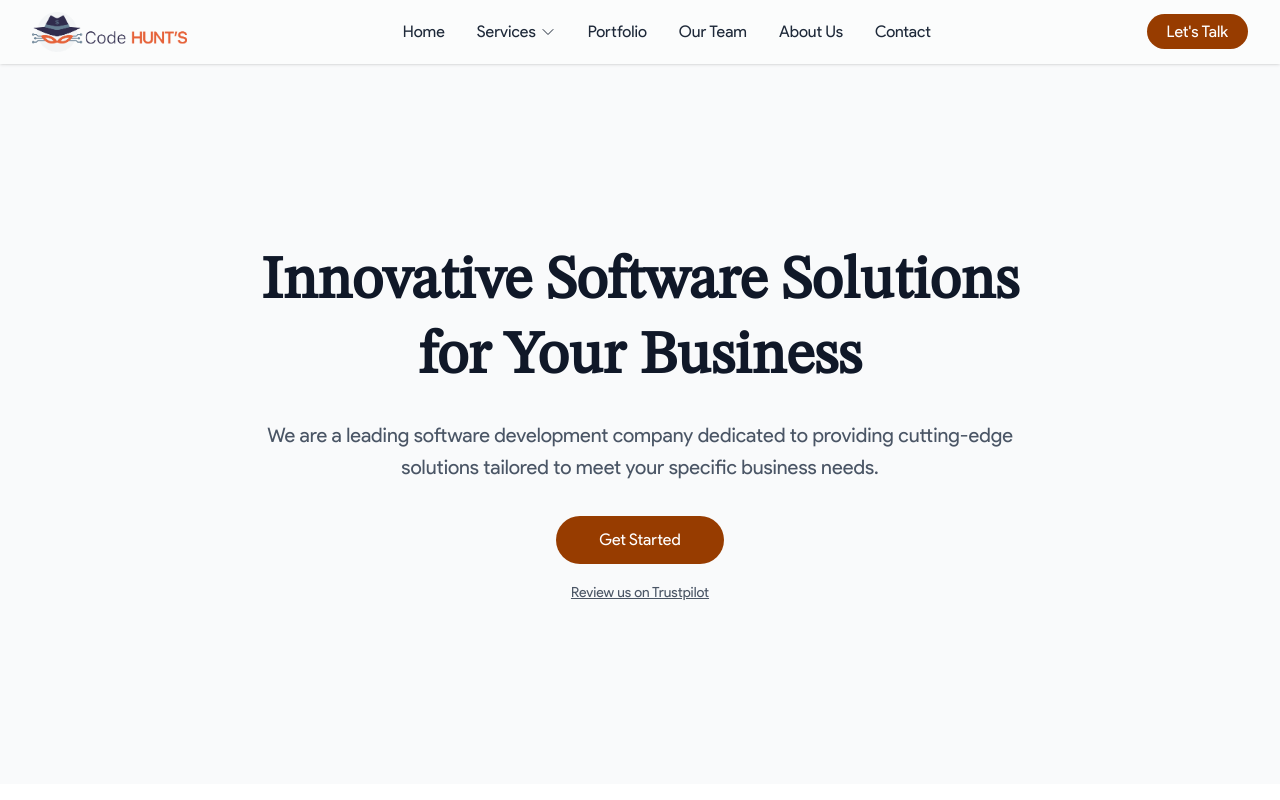
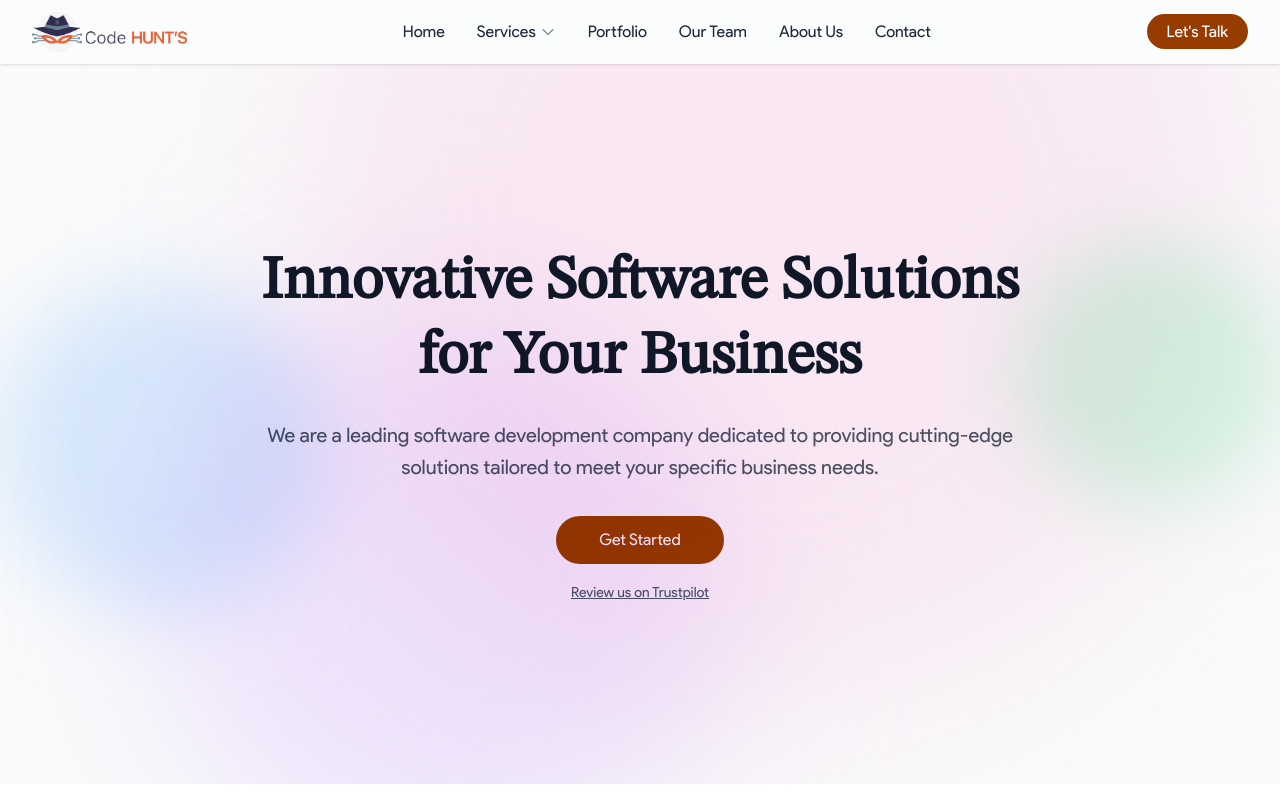
Before and after one commit to uxlabspk/codehunts, a React (Vite) app: page / in a window 1280 px wide. Shown: the top 800 px of the page. Built offline with nearby package versions, Linux system fonts and the light colour scheme.

Commit message:
Updating Hero Section

```diff
--- a/src/components/Buttons/FilledButton.jsx
+++ b/src/components/Buttons/FilledButton.jsx
@@ -3,7 +3,7 @@ import {Link} from "react-router-dom";
 
 export default function FilledButton({ text, to, style = "" }) {
     return (
-        <Link to={to} className={`bg-amber-800 text-white  rounded-full hover:bg-amber-900 transition ${style}`}>
+        <Link to={to} className={`${style} bg-amber-800 text-white  rounded-full hover:bg-amber-900 transition`}>
             {text}
         </Link>
     )
--- a/src/components/Hero.jsx
+++ b/src/components/Hero.jsx
@@ -1,10 +1,17 @@
 import FilledButton from "./Buttons/FilledButton.jsx";
-import OutlineButton from "./Buttons/OutlineButton.jsx";
 
 
 export default function Hero() {
     return (
-        <section id="home" className="bg-gray-50 sm:h-[90vh] h-[80vh] flex items-center justify-center">
+        <section id="home" className="relative bg-gray-50 sm:h-[90vh] h-[80vh] flex items-center justify-center overflow-hidden">
+            {/* Adding Background Animation */}
+            <div className="absolute top-1/4 right-0 w-64 h-64 bg-green-300 rounded-full mix-blend-multiply blur-2xl opacity-30 blob-animate z-0"></div>
+            <div className="absolute bottom-1/4 left-0 w-80 h-80 bg-blue-300 rounded-full mix-blend-multiply blur-2xl opacity-30 blob-animate z-0"></div>
+
+            <div className="absolute top-1/2 left-1/4 w-72 h-72 bg-purple-300 rounded-full mix-blend-multiply blur-2xl opacity-30 blob-animate" style={{ animationDuration: '10s' }}></div>
+            <div className="absolute bottom-1/2 right-1/4 w-96 h-96 bg-pink-300 rounded-full mix-blend-multiply blur-2xl opacity-20 blob-animate" style={{ animationDuration: '15s' }}></div>
+
+            {/* Content */}
             <div className="max-w-4xl mx-auto px-4 sm:px-6 lg:px-8 text-center">
                 <h1 className="text-4xl sm:text-5xl lg:text-6xl font-bold text-gray-900 mb-6 leading-tight">
                     Innovative Software Solutions for Your Business
@@ -23,15 +30,9 @@ export default function Hero() {
                         rel="noopener noreferrer"
                         className="inline-flex underline items-center text-sm text-gray-600 hover:text-green-600 transition-colors"
                     >
-                        {/*<img*/}
-                        {/*    src="https://cdn.trustpilot.net/brand-assets/4.4.0/stars/stars-4.svg"*/}
-                        {/*    alt="Trustpilot rating"*/}
-                        {/*    className="w-24 h-auto mr-2"*/}
-                        {/*/>*/}
                         Review us on Trustpilot
                     </a>
                 </div>
-
             </div>
         </section>
 
--- a/src/index.css
+++ b/src/index.css
@@ -1,4 +1,16 @@
 @import "tailwindcss";
+
+/* Animations */
+@keyframes blob {
+    0%   { transform: translate(0px, 0px) scale(1); }
+    33%  { transform: translate(30px, -30px) scale(3); }
+    66%  { transform: translate(-20px, 20px) scale(2); }
+    100% { transform: translate(0px, 0px) scale(1); }
+}
+
+.blob-animate {
+    animation: blob 7s infinite;
+}
 
 /* Scroll Bar */
 body::-webkit-scrollbar {
```
